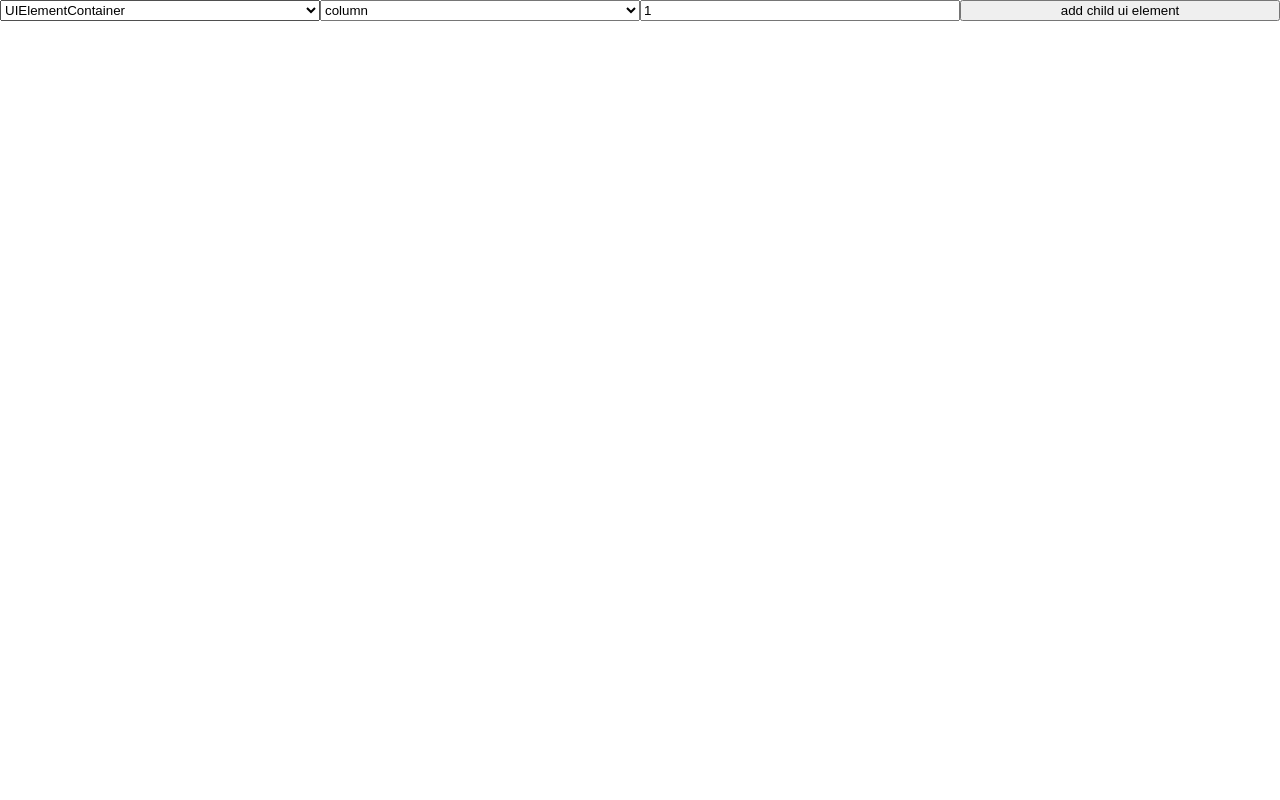
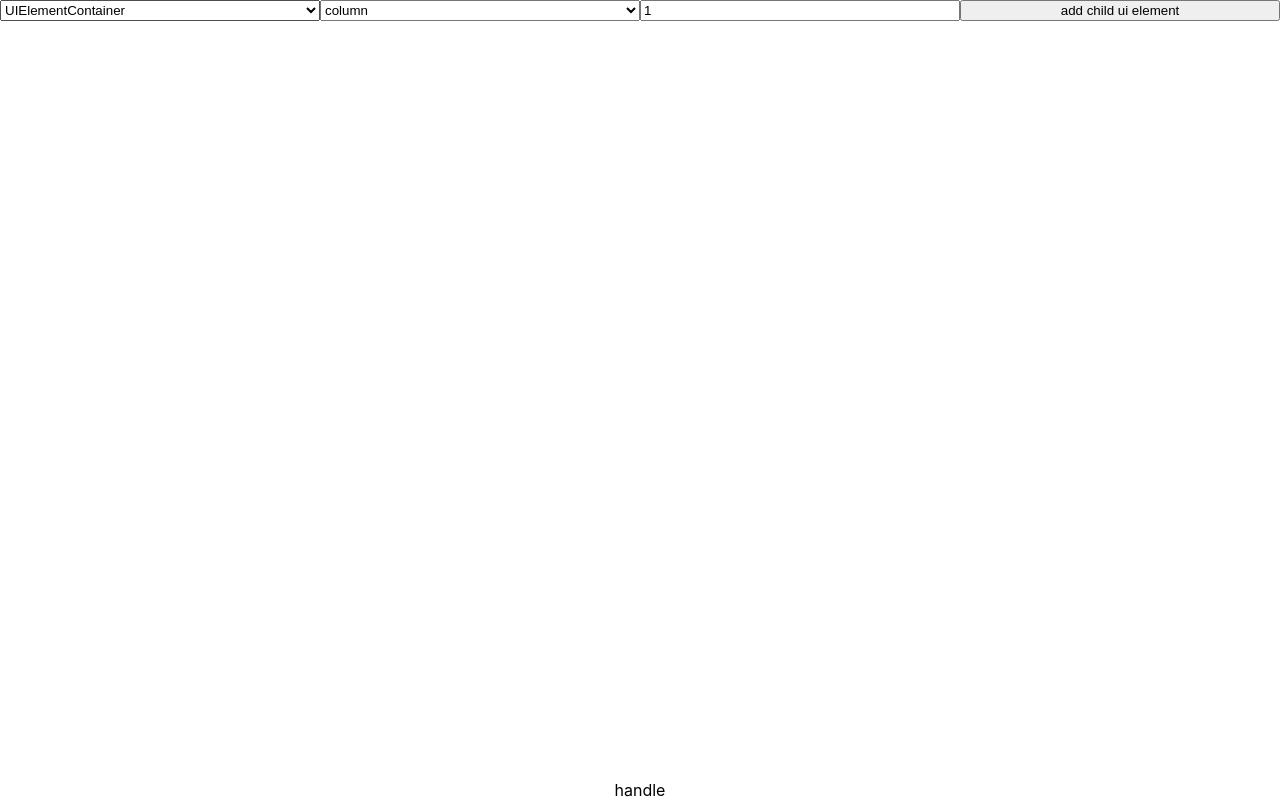
Before and after one commit to ggcaponetto/negative, a React (Create React App) app: page / in a window 1280 px wide. Built offline with nearby package versions, Linux system fonts and the light colour scheme.

Commit message:
finish modulat ui concept

```diff
--- a/src/components/engine/engine.css
+++ b/src/components/engine/engine.css
@@ -38,3 +38,11 @@
     align-items: center;
     justify-content: center;
 }
+
+.ui-element .controls .resize-handle{
+    cursor: move;
+    display: flex;
+    flex: 1;
+    align-items: center;
+    justify-content: center;
+}
--- a/src/components/engine/engine.js
+++ b/src/components/engine/engine.js
@@ -217,6 +217,11 @@ function UIElement(props) {
 			</div>
 			{engineComponent.hook()}
 			{getComponents()}
+			<div className={"controls"}>
+				<div className={"resize-handle"} onDrag={(e) => {
+					console.debug(`onDrag`, {e});
+				}}>handle</div>
+			</div>
 		</div>
 	);
 }
```
